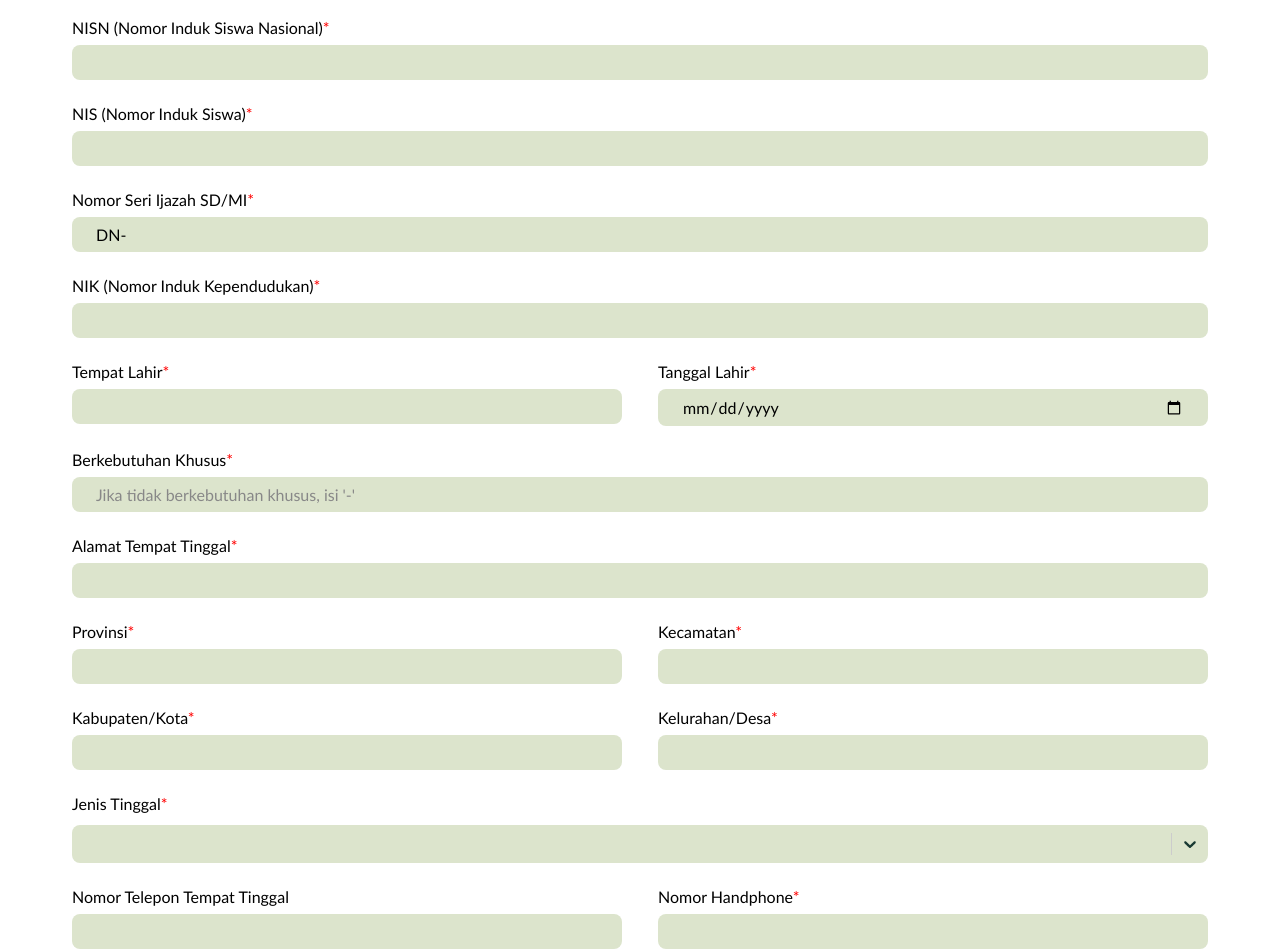
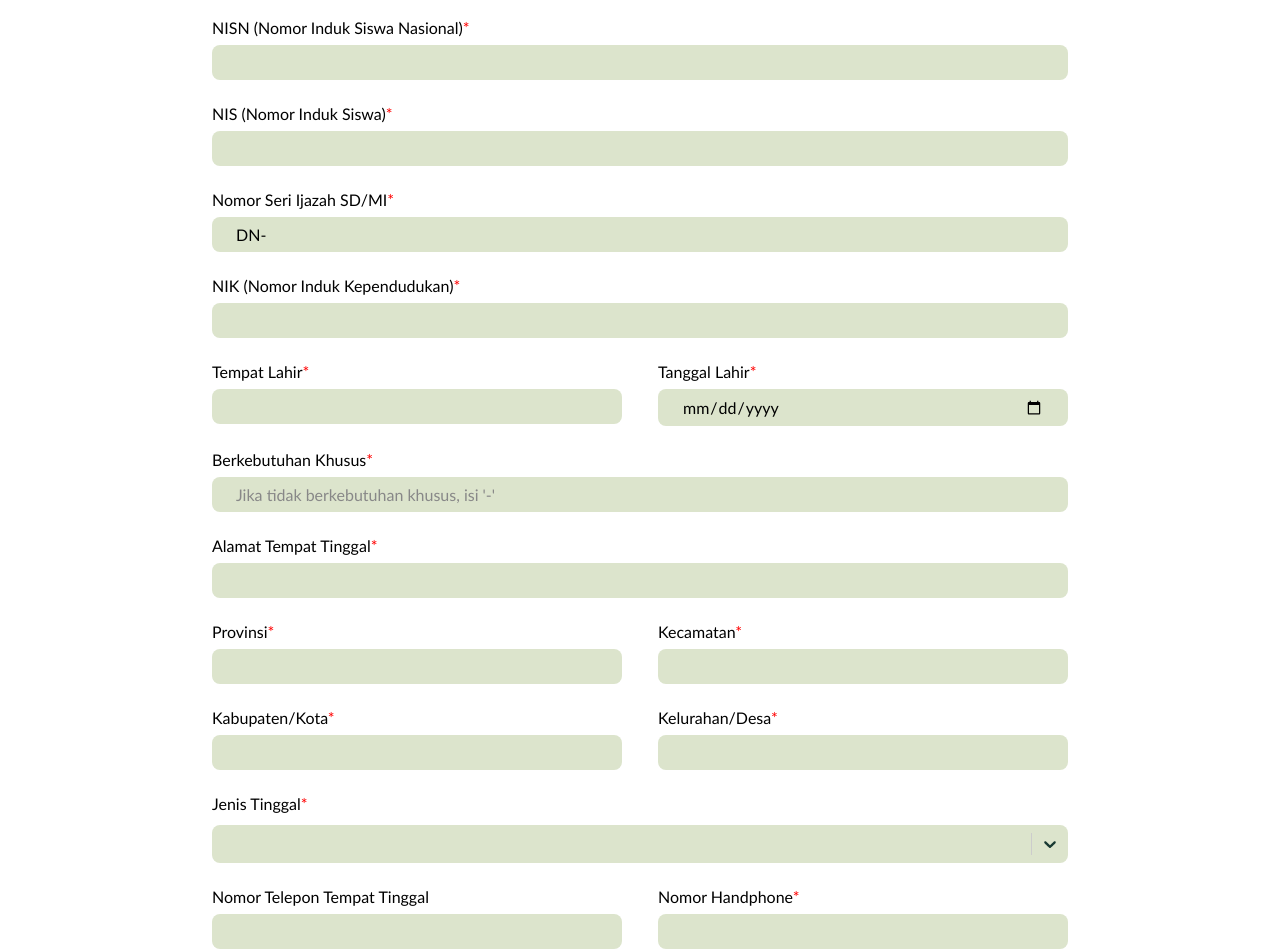
Before and after one commit to fadhilrafiii/ponpes-alhadi, a Next.js app: page /form-pendaftaran in a window 1280 px wide. Shown: the part 520-1472 px from the top of the page. Built offline with nearby package versions, Linux system fonts and the light colour scheme.

Commit message:
Fix styling and select bug

```diff
--- a/components/FormPendaftaran/FormOrangTua.jsx
+++ b/components/FormPendaftaran/FormOrangTua.jsx
@@ -80,7 +80,7 @@ const FormOrangTua = ({
       </div>
       <div className={styles.fieldContainer}>
         <Select
-          value={form.job}
+          value={form.lastStudy}
           onChange={(val) => handleSelectChange(`${label}-lastStudy`, val)}
           name={`${label}-lastStudy`}
           label="Pendidikan Terakhir"
@@ -99,7 +99,7 @@ const FormOrangTua = ({
       </div>
       <div className={styles.fieldContainer}>
         <Select
-          value={form.job}
+          value={form.income}
           onChange={(val) => handleSelectChange(`${label}-income`, val)}
           name={`${label}-income`}
           label="Penghasilan Per Bulan"
@@ -110,6 +110,7 @@ const FormOrangTua = ({
       <div className={styles.twoColumnInputWrapper}>
         <div className={styles.fieldContainer}>
           <Input
+            type="number"
             value={form.addressPhone}
             onChange={handleInputTextChange}
             name={`${label}-addressPhone`}
@@ -118,6 +119,7 @@ const FormOrangTua = ({
         </div>
         <div className={styles.fieldContainer}>
           <Input
+            type="number"
             value={form.phone}
             required
             onChange={handleInputTextChange}
--- a/components/FormPendaftaran/FormPendaftaran.module.scss
+++ b/components/FormPendaftaran/FormPendaftaran.module.scss
@@ -101,6 +101,11 @@
   .buttonMinus {
     @extend .button;
     margin-left: auto;
+    color: red;
+
+    span  {
+      border: 2px solid red;
+    }
   }
 
   .dragAndDrop {
--- a/components/FormPendaftaran/FormPesertaDidik.jsx
+++ b/components/FormPendaftaran/FormPesertaDidik.jsx
@@ -32,6 +32,7 @@ const FormPendaftaran = ({ form, handleInputTextChange, handleSelectChange }) =>
       </div>
       <div className={styles.fieldContainer}>
         <Input
+          type="number"
           value={form.nisn}
           required
           onChange={handleInputTextChange}
@@ -41,6 +42,7 @@ const FormPendaftaran = ({ form, handleInputTextChange, handleSelectChange }) =>
       </div>
       <div className={styles.fieldContainer}>
         <Input
+          type="number"
           value={form.nis}
           required
           onChange={handleInputTextChange}
@@ -59,6 +61,7 @@ const FormPendaftaran = ({ form, handleInputTextChange, handleSelectChange }) =>
       </div>
       <div className={styles.fieldContainer}>
         <Input
+          type="number"
           value={form.nik}
           required
           onChange={handleInputTextChange}
@@ -159,6 +162,7 @@ const FormPendaftaran = ({ form, handleInputTextChange, handleSelectChange }) =>
       <div className={styles.twoColumnInputWrapper}>
         <div className={styles.fieldContainer}>
           <Input
+            type="number"
             value={form.addressPhone}
             onChange={handleInputTextChange}
             name="calonPesertaDidik-addressPhone"
@@ -167,6 +171,7 @@ const FormPendaftaran = ({ form, handleInputTextChange, handleSelectChange }) =>
         </div>
         <div className={styles.fieldContainer}>
           <Input
+            type="number"
             value={form.phone}
             required
             onChange={handleInputTextChange}
@@ -177,6 +182,7 @@ const FormPendaftaran = ({ form, handleInputTextChange, handleSelectChange }) =>
       </div>
       <div className={styles.fieldContainer}>
         <Input
+          type="email"
           value={form.email}
           required
           onChange={handleInputTextChange}
--- a/components/FormPendaftaran/FormPrestasiPesertaDidik.jsx
+++ b/components/FormPendaftaran/FormPrestasiPesertaDidik.jsx
@@ -123,16 +123,16 @@ const FormPrestasiPesertaDidik = ({
                     </span>
                   ) : (
                     <span>
-                      Drag and Drop Here <br /> or
+                      Seret dan Lepas disini <br /> atau
                     </span>
                   )}
                 </span>
                 {!formGroup.file && (
                   <>
                     <label htmlFor="upload-prestasi" className={styles.uploadPrestasi}>
-                      Browse file <br />
+                      Unggah berkas <br />
                     </label>
-                    <span className={styles.maxFile}>PDF/JPG file max 1MB</span>
+                    <span className={styles.maxFile}>berkas PDF/JPG maksimum 1MB</span>
                   </>
                 )}
               </div>
--- a/components/FormPendaftaran/FormWali.jsx
+++ b/components/FormPendaftaran/FormWali.jsx
@@ -67,6 +67,7 @@ const FormWali = ({ label, form, handleInputTextChange, actionClickSameAddressWi
         <div className={styles.twoColumnInputWrapper}>
           <div className={styles.fieldContainer}>
             <Input
+              type="number"
               value={form.addressPhone}
               onChange={handleInputTextChange}
               name={`${label}-addressPhone`}
@@ -75,6 +76,7 @@ const FormWali = ({ label, form, handleInputTextChange, actionClickSameAddressWi
           </div>
           <div className={styles.fieldContainer}>
             <Input
+              type="number"
               value={form.phone}
               required
               onChange={handleInputTextChange}
@@ -92,7 +94,6 @@ FormWali.propTypes = {
   label: PropTypes.string,
   form: PropTypes.shape().isRequired,
   handleInputTextChange: PropTypes.func.isRequired,
-  handleSelectChange: PropTypes.func.isRequired,
   actionClickSameAddressWithSantri: PropTypes.func.isRequired,
 };
 
--- a/components/Input/Input.module.scss
+++ b/components/Input/Input.module.scss
@@ -28,8 +28,22 @@
     border: none;
     background-color: $primary-light-color;
 
+    &[type=number]::-webkit-inner-spin-button,
+    &[type=number]::-webkit-outer-spin-button {
+      -webkit-appearance: none;
+      margin: 0;
+    }
+
+    &[type="number"] {
+      -moz-appearance: textfield;
+    }
+
     &::placeholder {
       color: $black-grey-color;
     }
+
+    &:required:invalid:focus {
+      border: 1.5px solid red;
+    }
   }
 }
--- a/components/RadioButton/index.jsx
+++ b/components/RadioButton/index.jsx
@@ -23,6 +23,7 @@ const Radio = ({ value, onChange, label, name, required, options }) => {
               onChange={onChange}
               value={opt.value}
               checked={opt.value === value}
+              required={required}
             />
             <span className={styles.checkMark} />
             {opt.label}
--- a/components/Select/index.jsx
+++ b/components/Select/index.jsx
@@ -59,12 +59,12 @@ const Select = ({ isDisabled, defaultValue, name, label, required, options, valu
       )}
       <ReactSelect
         className={styles.select}
-        defaultValue={defaultValue}
+        defaultValue={options.find((opt) => opt.value === defaultValue)}
         isDisabled={isDisabled}
         name={name}
         options={options}
-        value={value}
-        onChange={onChange}
+        value={options.find((opt) => opt.value === value)}
+        onChange={({ value }) => onChange(value)}
         styles={colourStyles}
         noOptionsMessage={() => 'Tidak ada pilihan tersebut!'}
       />
@@ -74,10 +74,7 @@ const Select = ({ isDisabled, defaultValue, name, label, required, options, valu
 
 Select.propTypes = {
   isDisabled: PropTypes.bool,
-  defaultValue: PropTypes.shape({
-    label: PropTypes.string,
-    value: PropTypes.string,
-  }),
+  defaultValue: PropTypes.string,
   name: PropTypes.string.isRequired,
   label: PropTypes.string,
   required: PropTypes.bool,
@@ -87,10 +84,7 @@ Select.propTypes = {
       value: PropTypes.string,
     }),
   ),
-  value: PropTypes.shape({
-    label: PropTypes.string,
-    value: PropTypes.string,
-  }),
+  value: PropTypes.string,
   onChange: PropTypes.func,
 };
 
--- a/constants/colors.js
+++ b/constants/colors.js
@@ -5,6 +5,6 @@ export const COLORS = {
   SecondaryDark: '#B99327',
   Secondary: '#D6B452',
   BlackGrey: '#888888',
-  Red: '#910b03',
+  Red: '#ff0000',
   White: '#fff',
 };
--- a/pages/form-pendaftaran.jsx
+++ b/pages/form-pendaftaran.jsx
@@ -91,6 +91,7 @@ const FormPenerimaan = () => {
 
   const handleSelectChange = (name, value) => {
     const [section, key] = name.split('-');
+    console.log(section, key, value);
     setForm((prevState) => ({
       ...prevState,
       [section]: {
@@ -290,8 +291,8 @@ const FormPenerimaan = () => {
                 src="/icons/chevron-left-green.svg"
                 alt="Previous Page"
                 layout="fixed"
-                width={24}
-                height={36}
+                width={10}
+                height={20}
                 priority
               />
             </span>
@@ -315,8 +316,8 @@ const FormPenerimaan = () => {
                   src="/icons/chevron-right-green.svg"
                   alt="Next Page"
                   layout="fixed"
-                  width={24}
-                  height={36}
+                  width={10}
+                  height={20}
                   priority
                 />
               </span>
--- a/styles/FormPenerimaan.module.scss
+++ b/styles/FormPenerimaan.module.scss
@@ -7,6 +7,8 @@
 
 .pendaftaranContainer {
   padding: $pad-xxxxl 72px;
+  max-width: 1000px;
+  margin: 0 auto;
 }
 
 .pagination {
```
